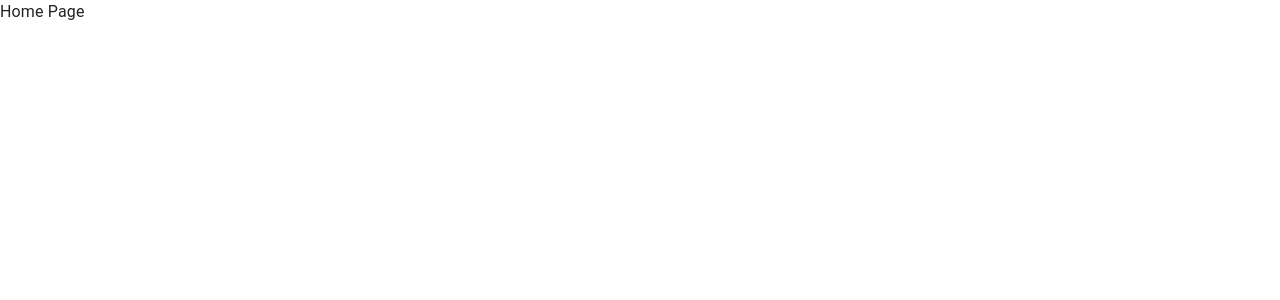
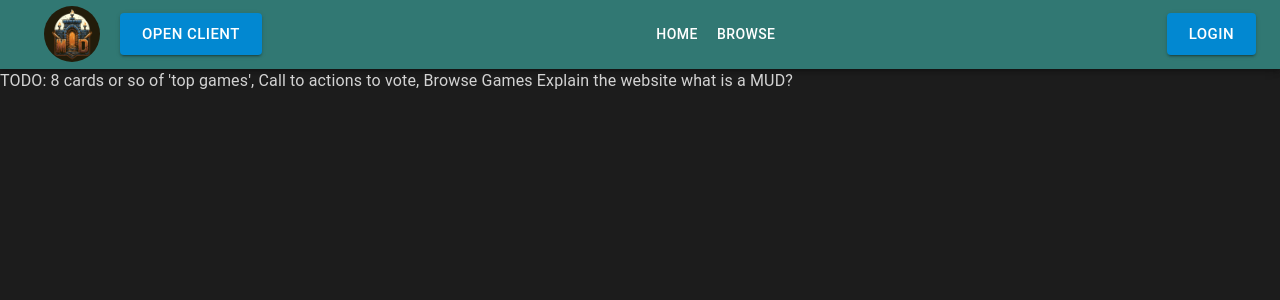
Before and after one commit to MUD-org/mud-portal, a React (Vite) app in the folder apps/frontend/: page / in a window 1280 px wide. Shown: the top 300 px of the page. Built offline with nearby package versions, Linux system fonts and the light colour scheme.

Commit message:
Slapdashing a site together

```diff
--- a/apps/frontend/src/App.tsx
+++ b/apps/frontend/src/App.tsx
@@ -1,12 +1,13 @@
-import PortalRouter from "./router";
 import {APIProvider} from "./contexts/APIContext";
 import {UserProvider} from "./contexts/UserContext";
+import AppScaffolding from "./views/AppScaffolding";
 
 function App() {
   return (
     <UserProvider>
       <APIProvider>
-        <PortalRouter />
+        <AppScaffolding/>
+
       </APIProvider>
     </UserProvider>
   );
--- a/apps/frontend/src/theme.tsx
+++ b/apps/frontend/src/theme.tsx
@@ -5,13 +5,16 @@ import { red } from '@mui/material/colors';
 const theme = createTheme({
   palette: {
     primary: {
-      main: '#556cd6',
+      main: '#317873',
     },
     secondary: {
-      main: '#19857b',
+      main: '#f50057',
     },
-    error: {
-      main: red.A400,
+    text: {
+      primary: '#D3d3d3',
+    },
+    background: {
+      default: '#1c1c1c',
     },
   },
 });
--- /dev/null
+++ b/apps/frontend/src/views/AppScaffolding.tsx
@@ -0,0 +1,89 @@
+import React from "react";
+import { AppBar, Avatar, Box, Button, IconButton, Menu, MenuItem, Toolbar, Tooltip, Typography } from "@mui/material";
+import PortalRouter from "../router";
+import { useUser } from '../contexts/UserContext';
+
+const pages = ['Home', 'Browse'];
+const settings = ['Logout'];
+
+const AppScaffolding: React.FC = () => {
+  const user = useUser();
+
+  const [_anchorElNav, setAnchorElNav] = React.useState<null | HTMLElement>(null);
+  const [anchorElUser, setAnchorElUser] = React.useState<null | HTMLElement>(null);
+  const handleOpenUserMenu = (event: React.MouseEvent<HTMLElement>) => {
+    setAnchorElUser(event.currentTarget);
+  };
+
+  const handleCloseNavMenu = () => {
+    setAnchorElNav(null);
+  };
+
+  const handleCloseUserMenu = () => {
+    setAnchorElUser(null);
+  };
+
+  return (
+    <>
+      <AppBar position="static">
+      <Toolbar>
+        <Avatar alt="MUD" src="icon.png" sx={{ width: 56, height: 56, marginLeft: '1em', marginRight: '1em' }}/>
+          {/* <AdbIcon sx={{ display: { xs: 'none', md: 'flex' }, mr: 1 }} /> */}
+          <Box sx={{ flexGrow: 0, display: 'flex', alignContent: 'center', justifyContent: 'center'}}>
+            <Button size="large" variant="contained" color="info">
+              Open Client
+            </Button>
+          </Box>
+          <Box sx={{ flexGrow: 1, justifyContent: 'center', display: { xs: 'none', md: 'flex' } }}>
+            {pages.map((page) => (
+              <Button
+                key={page}
+                onClick={handleCloseNavMenu}
+                sx={{ my: 2, color: 'white', display: 'block' }}
+              >
+                {page}
+              </Button>
+            ))}
+          </Box>
+          <Box sx={{ flexGrow: 0 }}>
+          { (!user.user || !user.user.token)
+            ? (<Button variant="contained" color="info" size="large">Login</Button>)
+            : (<>
+            <Tooltip title="Open settings">
+              <IconButton onClick={handleOpenUserMenu} sx={{ p: 0 }}>
+                <Avatar alt="User's Name" src="/static/images/avatar/2.jpg" />
+              </IconButton>
+            </Tooltip>
+            <Menu
+              sx={{ mt: '45px' }}
+              id="menu-appbar"
+              anchorEl={anchorElUser}
+              anchorOrigin={{
+                vertical: 'top',
+                horizontal: 'right',
+              }}
+              keepMounted
+              transformOrigin={{
+                vertical: 'top',
+                horizontal: 'right',
+              }}
+              open={Boolean(anchorElUser)}
+              onClose={handleCloseUserMenu}
+            >
+              {settings.map((setting) => (
+                <MenuItem key={setting} onClick={handleCloseUserMenu}>
+                  <Typography textAlign="center">{setting}</Typography>
+                </MenuItem>
+              ))}
+            </Menu>
+            </>)
+          }
+          </Box>
+        </Toolbar>
+      </AppBar>
+      <PortalRouter />
+    </>
+  );
+}
+
+export default AppScaffolding;
--- a/apps/frontend/src/views/HomePage.tsx
+++ b/apps/frontend/src/views/HomePage.tsx
@@ -1,7 +1,11 @@
 const HomePage: React.FC = () => {
   return (
     <div>
-      Home Page
+      TODO: 8 cards or so of 'top games',
+      Call to actions to vote,
+      Browse Games
+      Explain the website
+      what is a MUD?
     </div>
   );
 }
```
Also changed, not shown: apps/frontend/public/icon.png (added).
